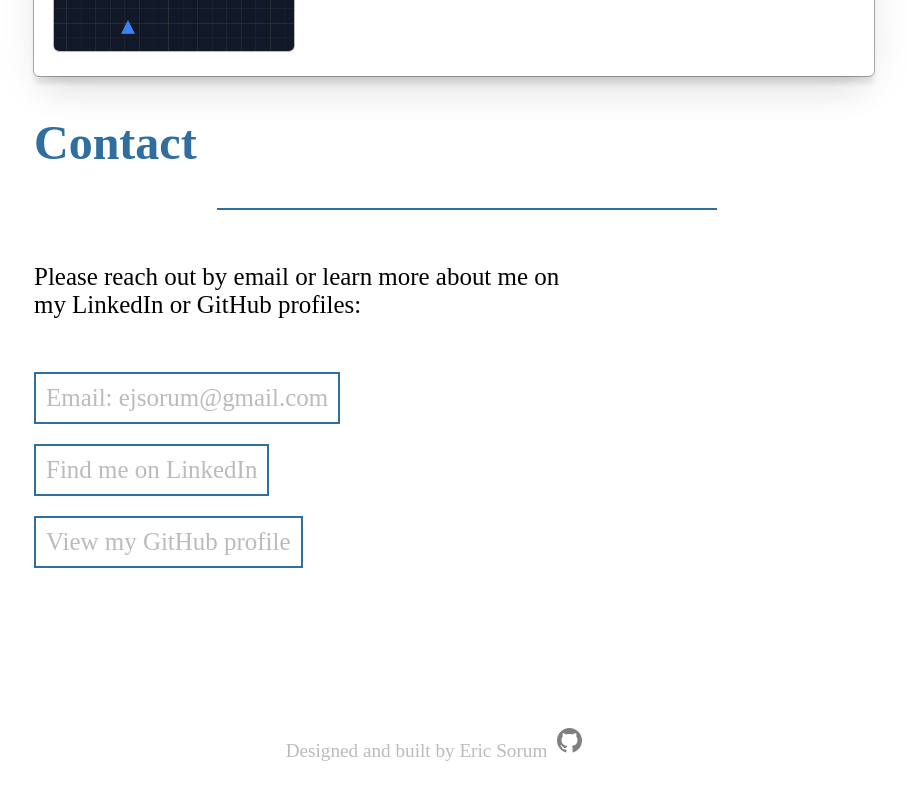
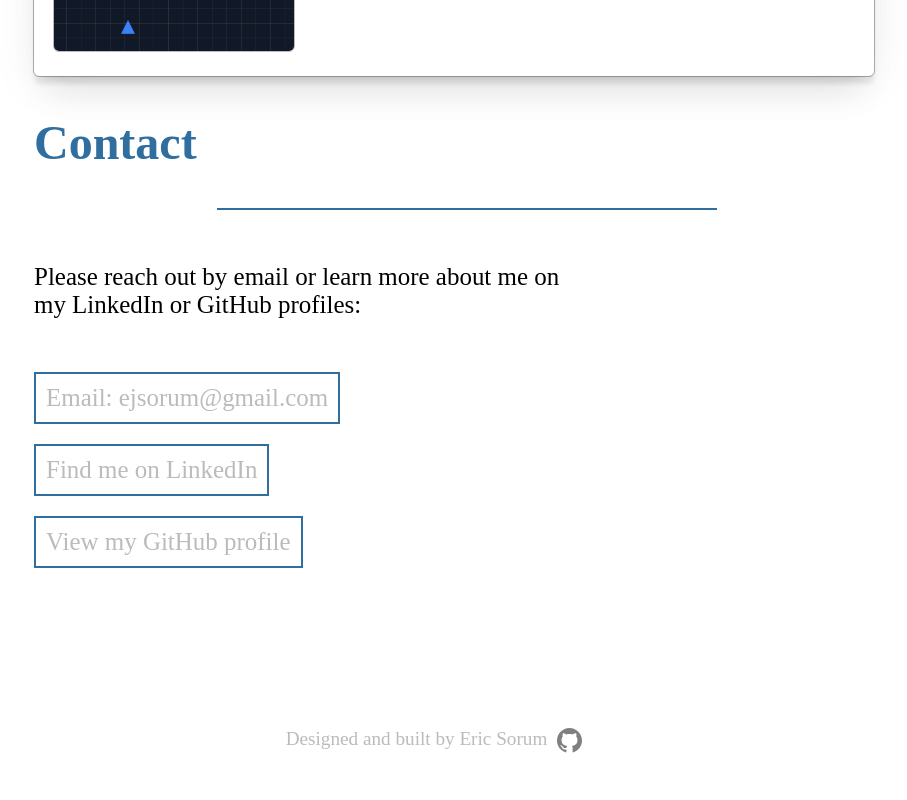
Before and after one commit to EricSorum/portfolio-site, a React (Vite) app: page / in a window 1280 px wide. Shown: the part 3511-4311 px from the top of the page, without its empty margins (206-1113 px from the left). Built offline with nearby package versions, Linux system fonts and the light colour scheme.

Commit message:
Fixed footer alignment.

```diff
--- a/src/components/Footer.jsx
+++ b/src/components/Footer.jsx
@@ -4,9 +4,12 @@ import github from './images/github.svg'
 
 function Footer() {
   return (
-    <div><a href="https://github.com/EJSorum/eric-sorum"
-    className={style.footerDiv}><div>Designed and built by Eric Sorum </div>
-    <img src={github} alt="Github icon" className={style.linkIcon}/></a></div>
+    <div className={style.footerDiv}>
+      <div>
+        <a href="https://github.com/EJSorum/eric-sorum">Designed and built by Eric Sorum</a>
+      </div>
+      <a href="https://github.com/EJSorum/eric-sorum"><img src={github} alt="Github icon" className={style.linkIcon}/></a>
+    </div>
   )
 }
 
--- a/src/style/Footer.module.css
+++ b/src/style/Footer.module.css
@@ -1,6 +1,6 @@
 .footerDiv {
   display: flex;
-  align-items: center;
+  align-items: start;
   gap: 10px;
   padding-bottom: 30px;
 }
@@ -15,5 +15,5 @@
 
 .linkIcon:hover,
 .linkIcon:focus {
-  filter: invert(100%);
+  filter: invert(10%);
 }
```
